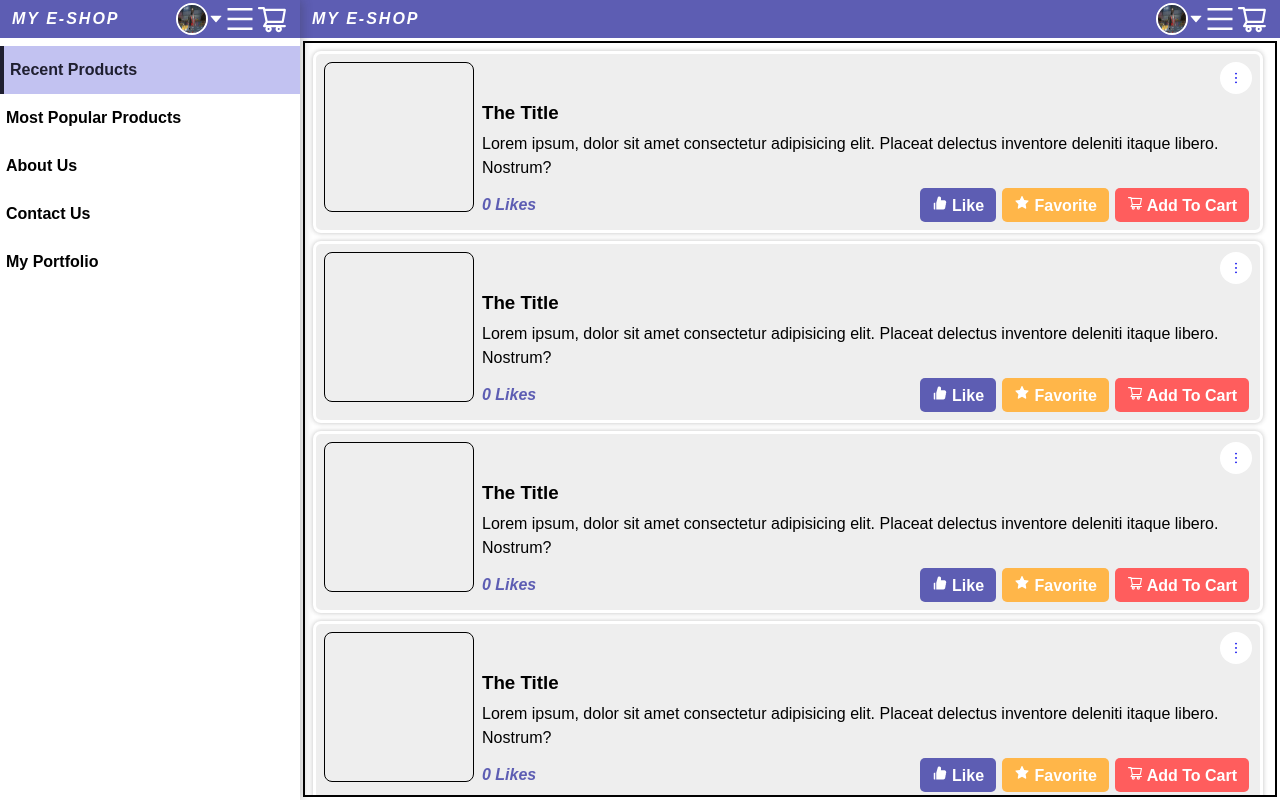
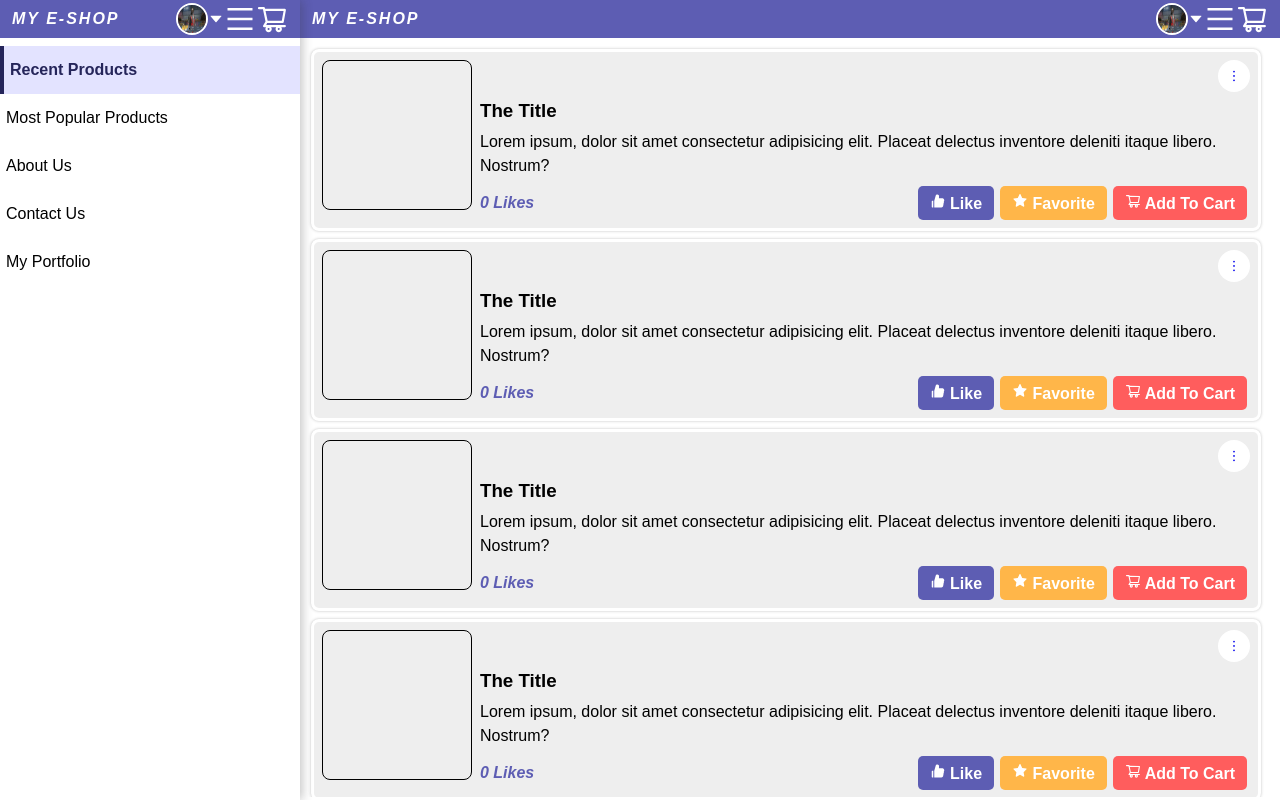
Before and after one commit to chineduogada/learning_react_hooks, a React (Create React App) app: page / in a window 1280 px wide. Built offline with nearby package versions, Linux system fonts and the light colour scheme.

Commit message:
style the scroll-bar

```diff
--- a/src/components/Aside/Aside.scss
+++ b/src/components/Aside/Aside.scss
@@ -22,15 +22,14 @@
 
   &__list {
     margin-top: var(--base-half-size);
-    flex-basis: 90%;
-    overflow-y: scroll;
+    flex: 1 0 50%;
+    overflow-y: auto;
   }
 
   &__item {
     text-transform: capitalize;
     padding: 0 0.375rem;
     height: var(--base-large-size);
-    font-weight: bold;
 
     display: flex;
     flex-direction: column;
@@ -40,6 +39,7 @@
     &--active {
       @extend .aside__item;
 
+      font-weight: bold;
       background: var(--primary-light-color);
       color: var(--primary-dark-color);
       border-left: 4px solid;
--- a/src/components/Layout/Layout.scss
+++ b/src/components/Layout/Layout.scss
@@ -15,6 +15,5 @@
 
     margin: 0.1875rem;
     padding: var(--base-half-size);
-    border: 2px solid;
   }
 }
--- a/src/components/Product/Product.scss
+++ b/src/components/Product/Product.scss
@@ -5,7 +5,7 @@
   padding: var(--base-half-size);
   margin-bottom: var(--base-half-size);
 
-  box-shadow: 0 0 5px var(--text-soft-color);
+  box-shadow: 0 0 3px var(--text-soft-color);
   border: 3px solid var(--text-inverse-color);
 
   &__img-wrapper {
--- a/src/index.scss
+++ b/src/index.scss
@@ -2,13 +2,23 @@
   margin: 0;
   padding: 0;
   box-sizing: border-box;
+
+  &::-webkit-scrollbar {
+    width: 0.5rem;
+    height: 0.5rem;
+
+    &-thumb {
+      border-radius: 0.5rem;
+      background: var(--primary-color);
+    }
+  }
 }
 
 html {
   /* color */
   --primary-color: #5d5db3;
-  --primary-light-color: #c2c2f1;
-  --primary-dark-color: #1f1f30;
+  --primary-light-color: #e3e3ff;
+  --primary-dark-color: #25255a;
   --warning-color: #ffb649;
   --danger-color: #ff5d5d;
   --text-color: #333;
```
